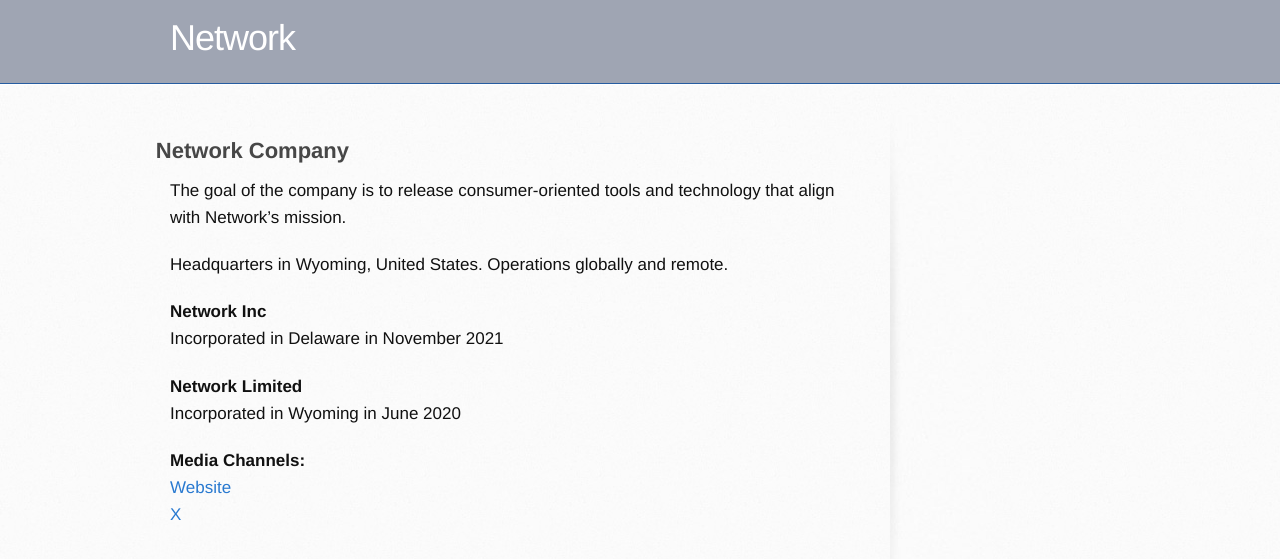
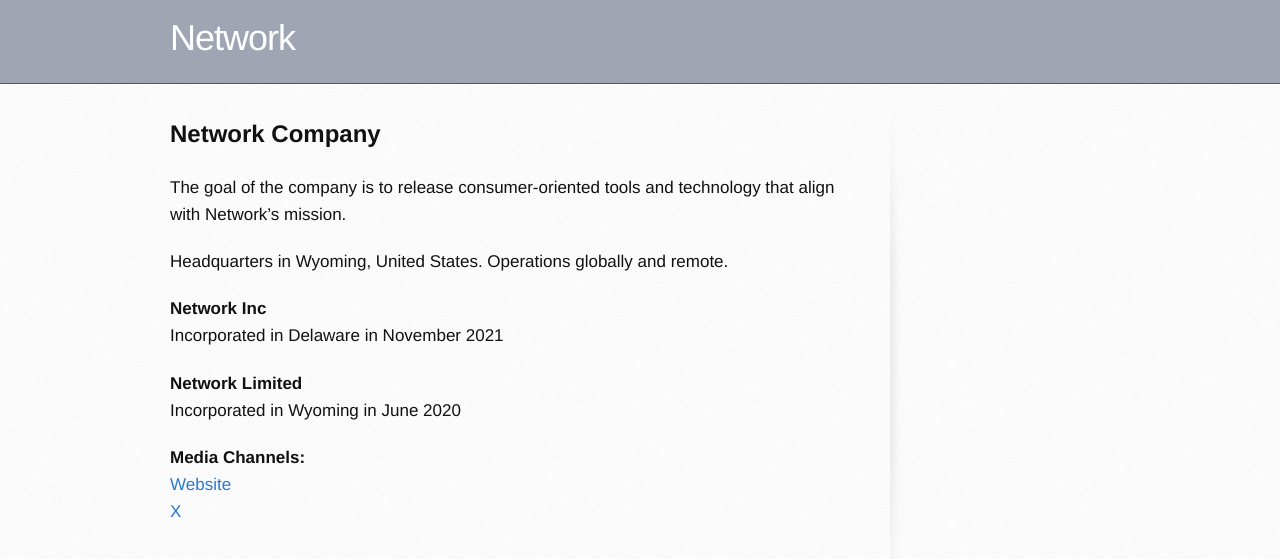
Before and after one commit to networkf/network.github.io, a Jekyll site: the page built from company.md, in a window 1280 px wide. Shown: the top 559 px of the page. Built offline with Jekyll 4.4.1, drawn with Linux system fonts in a browser that asks for light colours; some web fonts are replaced; our own code applies the rules of GitHub Pages for plain Markdown files; the repository's description, which GitHub fills in, is left out.

Commit message:
Update company.md

```diff
--- a/company.md
+++ b/company.md
@@ -6,7 +6,7 @@ layout: default
 </head>
 ---
 
-## Network Company
+<b><font size="5">Network Company</font></b>
 
 The goal of the company is to release consumer-oriented tools and technology that align with Network's mission.
 
```
